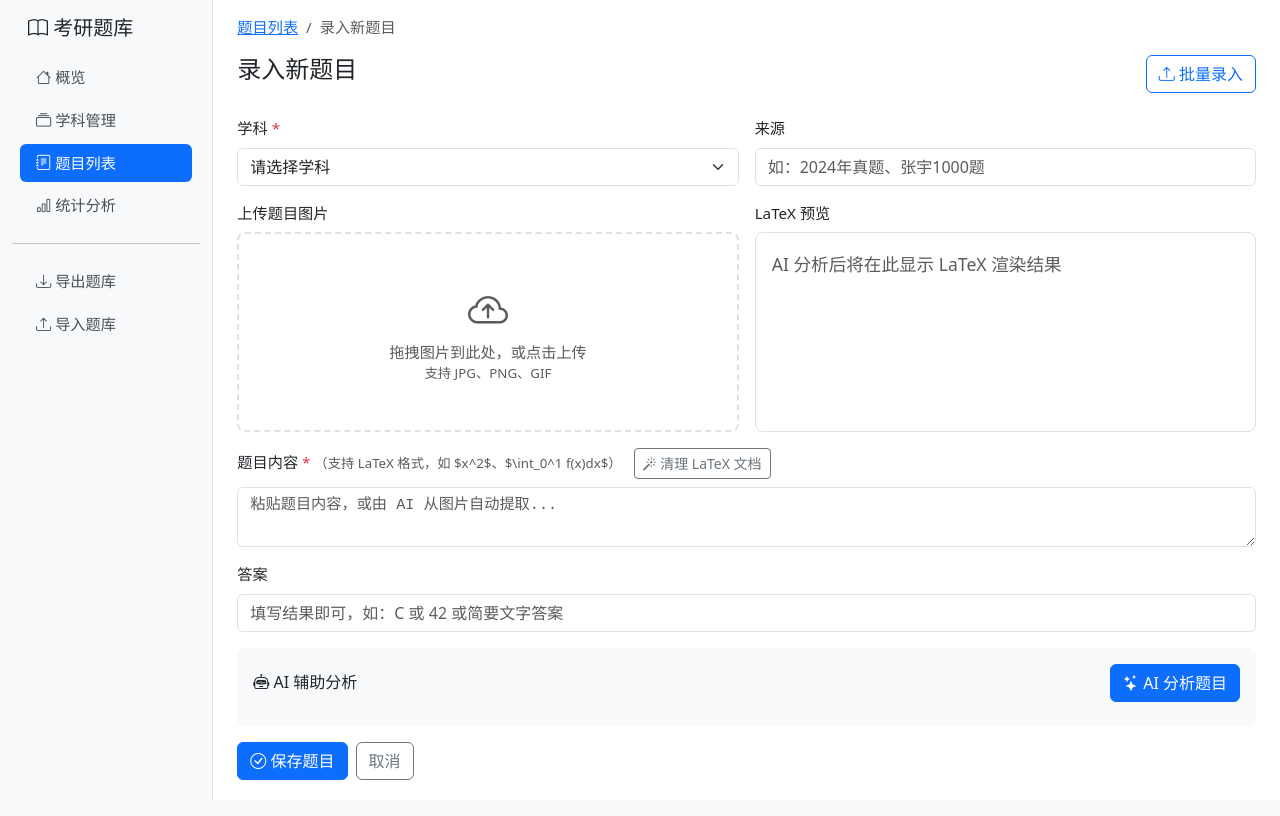
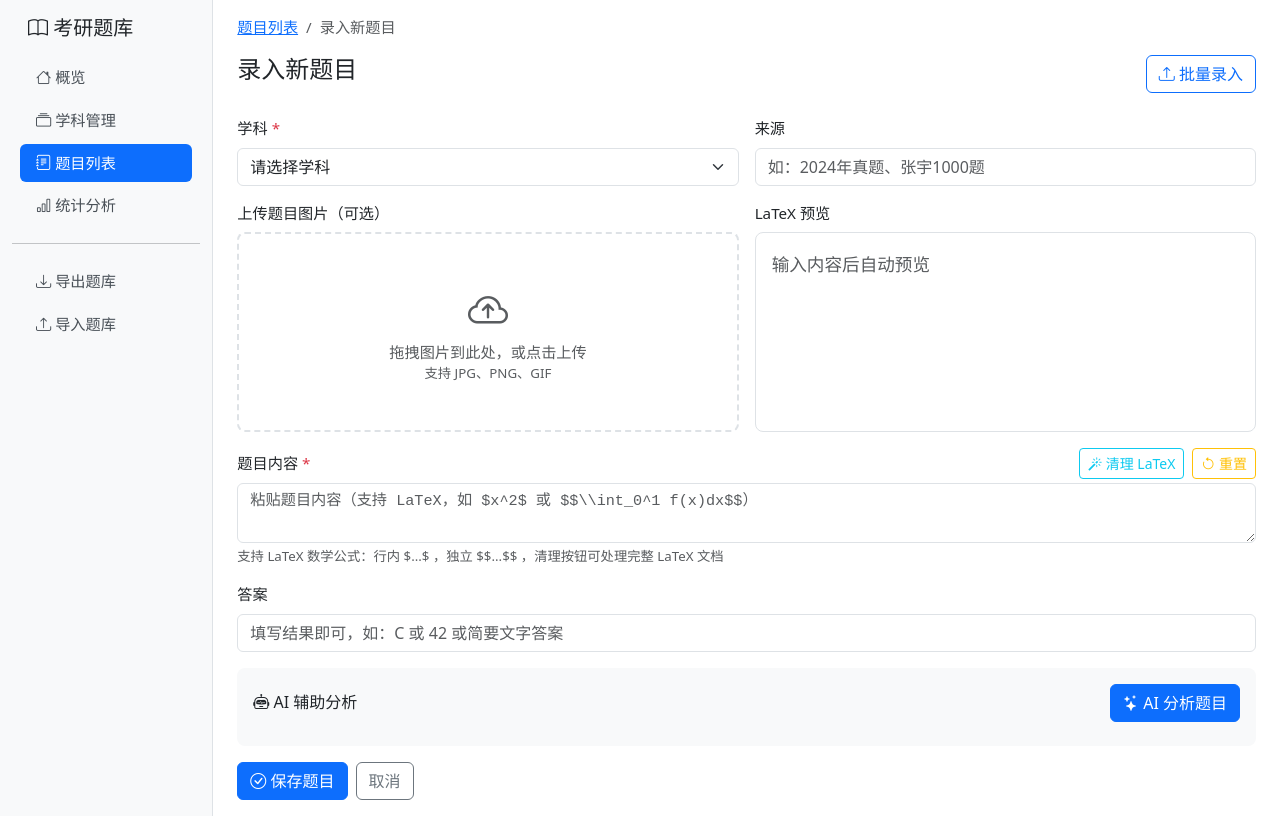
Before and after one commit to zzz1423/GradQuestionBank, a Flask app: page /questions/add in a window 1280 px wide. Run offline with Flask 3, Linux system fonts and the light colour scheme; data comes from the database, SQL or seed files in the repository.

Commit message:
fix: 重写题目录入页面
- 修复重复的 cleanLatexInput 函数
- 增强 LaTeX 清理：剥离HTML标签、修复typo、转换环境
- 添加重置按钮：可恢复原始内容
- 改进预览：错误公式显示红色

```diff
--- a/templates/add_question.html
+++ b/templates/add_question.html
@@ -38,9 +38,6 @@
         overflow-y: auto;
         font-size: 1.1rem;
         line-height: 1.8;
-    }
-    .latex-preview .katex-display {
-        margin: 0.5em 0;
     }
     .content-textarea {
         min-height: 150px;
@@ -91,7 +88,7 @@
     <!-- Image upload and LaTeX preview -->
     <div class="row g-3 mb-3">
         <div class="col-md-6">
-            <label class="form-label">上传题目图片</label>
+            <label class="form-label">上传题目图片（可选）</label>
             <div class="upload-zone" id="upload-zone">
                 <i class="bi bi-cloud-arrow-up fs-1 text-muted"></i>
                 <p class="text-muted mb-0">拖拽图片到此处，或点击上传</p>
@@ -110,22 +107,29 @@
         <div class="col-md-6">
             <label class="form-label">LaTeX 预览</label>
             <div class="latex-preview" id="latex-preview">
-                <span class="text-muted">AI 分析后将在此显示 LaTeX 渲染结果</span>
+                <span class="text-muted">输入内容后自动预览</span>
             </div>
         </div>
     </div>
 
     <!-- Content textarea -->
     <div class="mb-3">
-        <label class="form-label">
-            题目内容 <span class="text-danger">*</span>
-            <small class="text-muted">（支持 LaTeX 格式，如 $x^2$、$\int_0^1 f(x)dx$）</small>
-            <button type="button" class="btn btn-sm btn-outline-secondary ms-2" onclick="cleanLatexInput()">
-                <i class="bi bi-magic"></i> 清理 LaTeX 文档
-            </button>
-        </label>
+        <div class="d-flex justify-content-between align-items-center mb-1">
+            <label class="form-label mb-0">
+                题目内容 <span class="text-danger">*</span>
+            </label>
+            <div>
+                <button type="button" class="btn btn-sm btn-outline-info" onclick="cleanLatexInput()">
+                    <i class="bi bi-magic"></i> 清理 LaTeX
+                </button>
+                <button type="button" class="btn btn-sm btn-outline-warning ms-1" onclick="resetContent()">
+                    <i class="bi bi-arrow-counterclockwise"></i> 重置
+                </button>
+            </div>
+        </div>
         <textarea name="content" id="content-input" class="form-control content-textarea"
-                  placeholder="粘贴题目内容，或由 AI 从图片自动提取..." required></textarea>
+                  placeholder="粘贴题目内容（支持 LaTeX，如 $x^2$ 或 $$\\int_0^1 f(x)dx$$）" required></textarea>
+        <div class="form-text">支持 LaTeX 数学公式：行内 $...$ ，独立 $$...$$ ，清理按钮可处理完整 LaTeX 文档</div>
     </div>
 
     <!-- Answer -->
@@ -155,10 +159,6 @@
                 </div>
             </div>
             <div class="mt-2">
-                <label class="form-label small">AI 建议的标签</label>
-                <div id="ai-tags" class="d-flex flex-wrap gap-1"></div>
-            </div>
-            <div class="mt-2">
                 <button type="button" class="btn btn-sm btn-outline-success" onclick="applyAiResult()">
                     <i class="bi bi-check-circle"></i> 应用 AI 结果
                 </button>
@@ -182,57 +182,9 @@
 {% endblock %}
 
 {% block extra_js %}
-<script src="https://cdn.jsdelivr.net/npm/katex@0.16.11/dist/katex.min.js">
-// Clean LaTeX document structure
-function cleanLatexInput() {
-    const textarea = document.getElementById('content-input');
-    let text = textarea.value;
-
-    // Remove document class and packages
-    text = text.replace(/\\documentclass.*?\n/g, '');
-    text = text.replace(/\\usepackage.*?\n/g, '');
-    text = text.replace(/\\geometry.*?\n/g, '');
-
-    // Remove document environment
-    text = text.replace(/\\begin\{document\}/g, '');
-    text = text.replace(/\\end\{document\}/g, '');
-
-    // Convert sections to headers
-    text = text.replace(/\\section\*\{(.+?)\}/g, '## $1');
-    text = text.replace(/\\subsection\*\{(.+?)\}/g, '### $1');
-
-    // Fix typos
-    text = text.replace(/\\$/g, '\\\\[');
-
-    // Convert \[...\] to $...$
-    text = text.replace(/\\\[(.+?)\\\]/gs, '$$$1$$');
-
-    // Convert align* to aligned (KaTeX compatible)
-    text = text.replace(/\\begin\{align\*\}(.+?)\\end\{align\*\}/gs, function(match, p1) {
-        return '$\\begin{aligned}' + p1 + '\\end{aligned}$';
-    });
-
-    // Clean up whitespace
-    text = text.replace(/\n{3,}/g, '\n\n').trim();
-
-    textarea.value = text;
-    renderLatexPreview();
-
-    // Show success message
-    const btn = event.target.closest('button');
-    const originalText = btn.innerHTML;
-    btn.innerHTML = '<i class="bi bi-check"></i> 已清理';
-    btn.classList.remove('btn-outline-secondary');
-    btn.classList.add('btn-outline-success');
-    setTimeout(() => {
-        btn.innerHTML = originalText;
-        btn.classList.remove('btn-outline-success');
-        btn.classList.add('btn-outline-secondary');
-    }, 2000);
-}
-</script>
+<script src="https://cdn.jsdelivr.net/npm/katex@0.16.11/dist/katex.min.js"></script>
 <script>
-// Image upload handling
+// === Image Upload ===
 const uploadZone = document.getElementById('upload-zone');
 const imageInput = document.getElementById('image-input');
 const previewContainer = document.getElementById('image-preview-container');
@@ -240,29 +192,15 @@ const previewImg = document.getElementById('preview-img');
 let uploadedImageBase64 = null;
 
 uploadZone.addEventListener('click', () => imageInput.click());
-
-uploadZone.addEventListener('dragover', (e) => {
-    e.preventDefault();
-    uploadZone.classList.add('dragover');
-});
-
-uploadZone.addEventListener('dragleave', () => {
-    uploadZone.classList.remove('dragover');
-});
-
+uploadZone.addEventListener('dragover', (e) => { e.preventDefault(); uploadZone.classList.add('dragover'); });
+uploadZone.addEventListener('dragleave', () => uploadZone.classList.remove('dragover'));
 uploadZone.addEventListener('drop', (e) => {
     e.preventDefault();
     uploadZone.classList.remove('dragover');
     const file = e.dataTransfer.files[0];
-    if (file && file.type.startsWith('image/')) {
-        handleImageFile(file);
-    }
+    if (file && file.type.startsWith('image/')) handleImageFile(file);
 });
-
-imageInput.addEventListener('change', (e) => {
-    const file = e.target.files[0];
-    if (file) handleImageFile(file);
-});
+imageInput.addEventListener('change', (e) => { if (e.target.files[0]) handleImageFile(e.target.files[0]); });
 
 function handleImageFile(file) {
     const reader = new FileReader();
@@ -282,7 +220,7 @@ function clearImage() {
     previewContainer.style.display = 'none';
 }
 
-// LaTeX preview
+// === LaTeX Preview ===
 const contentInput = document.getElementById('content-input');
 const latexPreview = document.getElementById('latex-preview');
 let previewTimer = null;
@@ -295,19 +233,18 @@ contentInput.addEventListener('input', () => {
 function renderLatexPreview() {
     const text = contentInput.value.trim();
     if (!text) {
-        latexPreview.innerHTML = '<span class="text-muted">AI 分析后将在此显示 LaTeX 渲染结果</span>';
+        latexPreview.innerHTML = '<span class="text-muted">输入内容后自动预览</span>';
         return;
     }
     try {
-        // Replace $$...$$ with display math and $...$ with inline math
         let html = text
             .replace(/\$\$([\s\S]*?)\$\$/g, (match, p1) => {
                 try { return katex.renderToString(p1, { displayMode: true, throwOnError: false }); }
-                catch(e) { return match; }
+                catch(e) { return '<span class="text-danger">' + escapeHtml(match) + '</span>'; }
             })
             .replace(/\$([^$]+?)\$/g, (match, p1) => {
                 try { return katex.renderToString(p1, { displayMode: false, throwOnError: false }); }
-                catch(e) { return match; }
+                catch(e) { return '<span class="text-danger">' + escapeHtml(match) + '</span>'; }
             })
             .replace(/\n/g, '<br>');
         latexPreview.innerHTML = html;
@@ -316,14 +253,84 @@ function renderLatexPreview() {
     }
 }
 
-// AI Analysis
-let aiResultData = null;
-
 function escapeHtml(s) {
     return String(s).replace(/[&<>"']/g, c => ({
         '&': '&amp;', '<': '&lt;', '>': '&gt;', '"': '&quot;', "'": '&#39;'
     }[c]));
 }
+
+// === Clean LaTeX ===
+let originalContent = null; // Store original for reset
+
+function cleanLatexInput() {
+    const textarea = contentInput;
+    // Save original for reset
+    if (!originalContent) originalContent = textarea.value;
+
+    let text = textarea.value;
+
+    // Step 1: Strip ALL HTML tags
+    text = text.replace(/<[^>]+>/g, '');
+
+    // Step 2: Remove LaTeX document structure
+    text = text.replace(/\\documentclass[^\n]*\n/g, '');
+    text = text.replace(/\\usepackage[^\n]*\n/g, '');
+    text = text.replace(/\\geometry[^\n]*\n/g, '');
+    text = text.replace(/\\begin\{document\}/g, '');
+    text = text.replace(/\\end\{document\}/g, '');
+
+    // Step 3: Convert sections to headers
+    text = text.replace(/\\section\*\{([^}]+)\}/g, '## $1');
+    text = text.replace(/\\subsection\*\{([^}]+)\}/g, '### $1');
+
+    // Step 4: Fix common AI typos
+    text = text.replace(/\\\$\$6pt\]/g, '\\\\[6pt]');
+    text = text.replace(/\\\$\$4pt\]/g, '\\\\[4pt]');
+    text = text.replace(/\\\$\$8pt\]/g, '\\\\[8pt]');
+
+    // Step 5: Convert \[...\] to $$...$$
+    text = text.replace(/\\\[([^\]]+)\\\]/g, '$$$$$1$$$$');
+
+    // Step 6: Convert align* to aligned (KaTeX compatible)
+    text = text.replace(/\\begin\{align\*\}([\s\S]*?)\\end\{align\*\}/g, (match, p1) => {
+        return '$$\\begin{aligned}' + p1 + '\\end{aligned}$$';
+    });
+
+    // Step 7: Wrap standalone \begin{aligned} if not already in $$
+    text = text.replace(/(?<!\$)\\begin\{aligned\}([\s\S]*?)\\end\{aligned\}(?!\$)/g, (match, p1) => {
+        return '$$\\begin{aligned}' + p1 + '\\end{aligned}$$';
+    });
+
+    // Step 8: Clean whitespace
+    text = text.replace(/\\qquad/g, '  ');
+    text = text.replace(/\\quad/g, ' ');
+    text = text.replace(/\n{3,}/g, '\n\n');
+
+    // Step 9: Trim each line
+    text = text.split('\n').map(l => l.trim()).join('\n').trim();
+
+    textarea.value = text;
+    renderLatexPreview();
+
+    // Visual feedback
+    const btn = event.target.closest('button');
+    const orig = btn.innerHTML;
+    btn.innerHTML = '<i class="bi bi-check"></i> 已清理';
+    btn.classList.remove('btn-outline-info');
+    btn.classList.add('btn-outline-success');
+    setTimeout(() => { btn.innerHTML = orig; btn.classList.remove('btn-outline-success'); btn.classList.add('btn-outline-info'); }, 2000);
+}
+
+function resetContent() {
+    if (originalContent) {
+        contentInput.value = originalContent;
+        originalContent = null;
+        renderLatexPreview();
+    }
+}
+
+// === AI Analysis ===
+let aiResultData = null;
 
 async function aiAnalyze() {
     const btn = document.getElementById('btn-ai-analyze');
@@ -341,11 +348,7 @@ async function aiAnalyze() {
             content: contentInput.value,
             subject_name: document.querySelector('[name=subject_id]').selectedOptions[0]?.text || ''
         };
-
-        // If image uploaded, include it
-        if (uploadedImageBase64) {
-            body.image = uploadedImageBase64;
-        }
+        if (uploadedImageBase64) body.image = uploadedImageBase64;
 
         const resp = await fetch('/api/analyze-question', {
             method: 'POST',
@@ -361,18 +364,18 @@ async function aiAnalyze() {
         // Show results
         document.getElementById('ai-content').textContent = data.latex_content || data.content || '';
         document.getElementById('ai-kps').innerHTML = (data.knowledge_points || []).map(kp =>
-            `<span class="badge bg-${kp.role === 'primary' ? 'primary' : 'secondary'} me-1">${escapeHtml(kp.name)} (${escapeHtml(kp.weight)})</span>`
-        ).join('');
-        document.getElementById('ai-tags').innerHTML = (data.tags || []).map(tag =>
-            `<span class="badge bg-info me-1">${escapeHtml(tag)}</span>`
+            `<span class="badge bg-${kp.role === 'primary' ? 'primary' : 'secondary'} me-1 mb-1">${escapeHtml(kp.name)} (${kp.weight})</span>`
         ).join('');
 
         result.style.display = 'block';
 
-        // Update LaTeX preview
+        // Auto-apply LaTeX content
         if (data.latex_content) {
             contentInput.value = data.latex_content;
             renderLatexPreview();
+        }
+        if (data.answer) {
+            document.getElementById('answer-input').value = data.answer;
         }
 
     } catch(e) {
@@ -394,53 +397,5 @@ function applyAiResult() {
         document.getElementById('answer-input').value = aiResultData.answer;
     }
 }
-
-// Clean LaTeX document structure
-function cleanLatexInput() {
-    const textarea = document.getElementById('content-input');
-    let text = textarea.value;
-
-    // Remove document class and packages
-    text = text.replace(/\\documentclass.*?\n/g, '');
-    text = text.replace(/\\usepackage.*?\n/g, '');
-    text = text.replace(/\\geometry.*?\n/g, '');
-
-    // Remove document environment
-    text = text.replace(/\\begin\{document\}/g, '');
-    text = text.replace(/\\end\{document\}/g, '');
-
-    // Convert sections to headers
-    text = text.replace(/\\section\*\{(.+?)\}/g, '## $1');
-    text = text.replace(/\\subsection\*\{(.+?)\}/g, '### $1');
-
-    // Fix typos
-    text = text.replace(/\\$/g, '\\\\[');
-
-    // Convert \[...\] to $...$
-    text = text.replace(/\\\[(.+?)\\\]/gs, '$$$1$$');
-
-    // Convert align* to aligned (KaTeX compatible)
-    text = text.replace(/\\begin\{align\*\}(.+?)\\end\{align\*\}/gs, function(match, p1) {
-        return '$\\begin{aligned}' + p1 + '\\end{aligned}$';
-    });
-
-    // Clean up whitespace
-    text = text.replace(/\n{3,}/g, '\n\n').trim();
-
-    textarea.value = text;
-    renderLatexPreview();
-
-    // Show success message
-    const btn = event.target.closest('button');
-    const originalText = btn.innerHTML;
-    btn.innerHTML = '<i class="bi bi-check"></i> 已清理';
-    btn.classList.remove('btn-outline-secondary');
-    btn.classList.add('btn-outline-success');
-    setTimeout(() => {
-        btn.innerHTML = originalText;
-        btn.classList.remove('btn-outline-success');
-        btn.classList.add('btn-outline-secondary');
-    }, 2000);
-}
 </script>
 {% endblock %}
```
